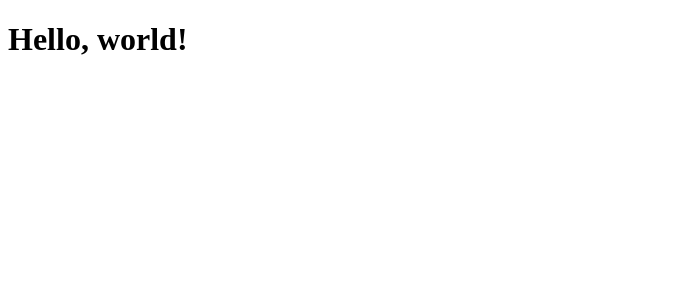
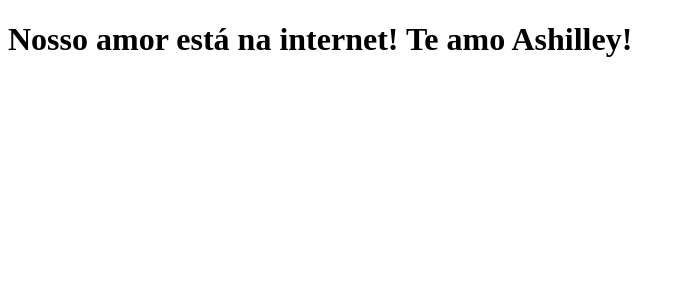
Before and after one commit to yangclima/clone-tabnews, a Next.js app: page / in a window 1280 px wide. Shown: the top 300 px of the page, without its empty margins (0-685 px from the left). Built offline with nearby package versions, Linux system fonts and the light colour scheme.

Commit message:
Change the phrase of the Home page

```diff
--- a/pages/index.js
+++ b/pages/index.js
@@ -1,5 +1,5 @@
 function Home() {
-    return <h1>Hello, world!</h1>
+    return <h1>Nosso amor está na internet! Te amo Ashilley!</h1>
 }
 
 export default Home;
```
